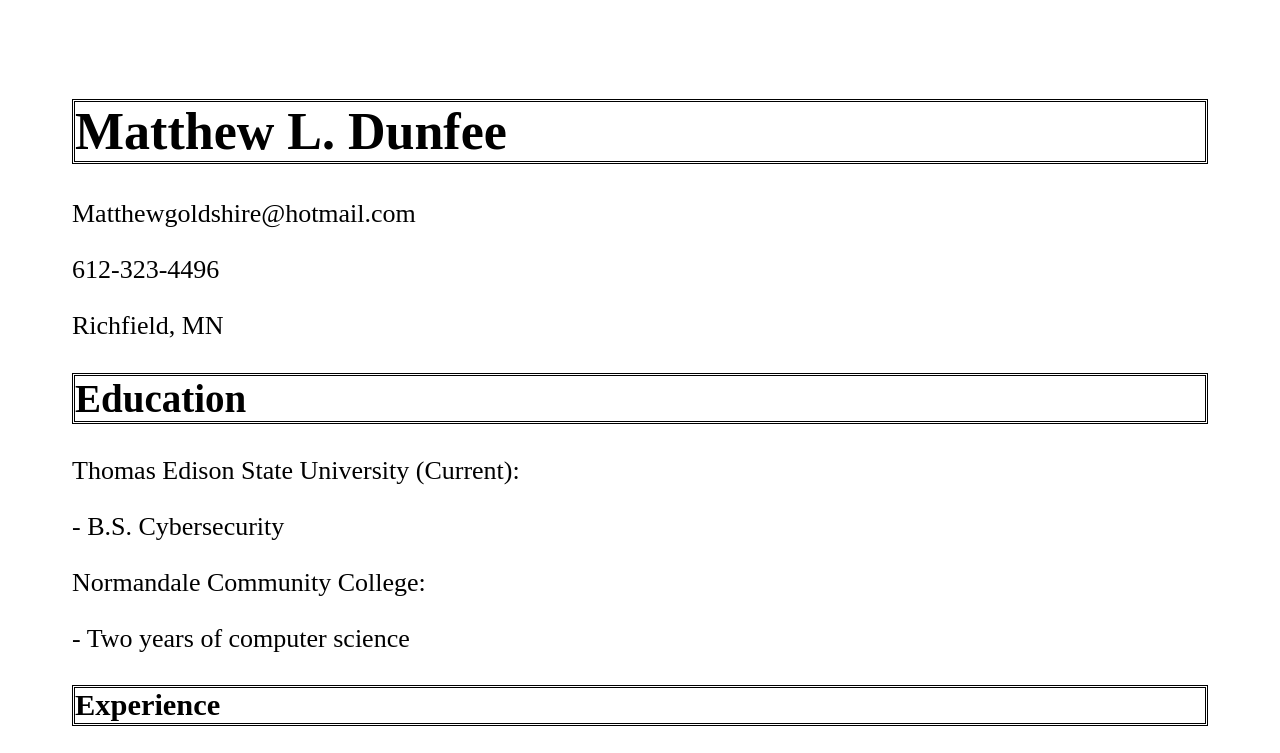
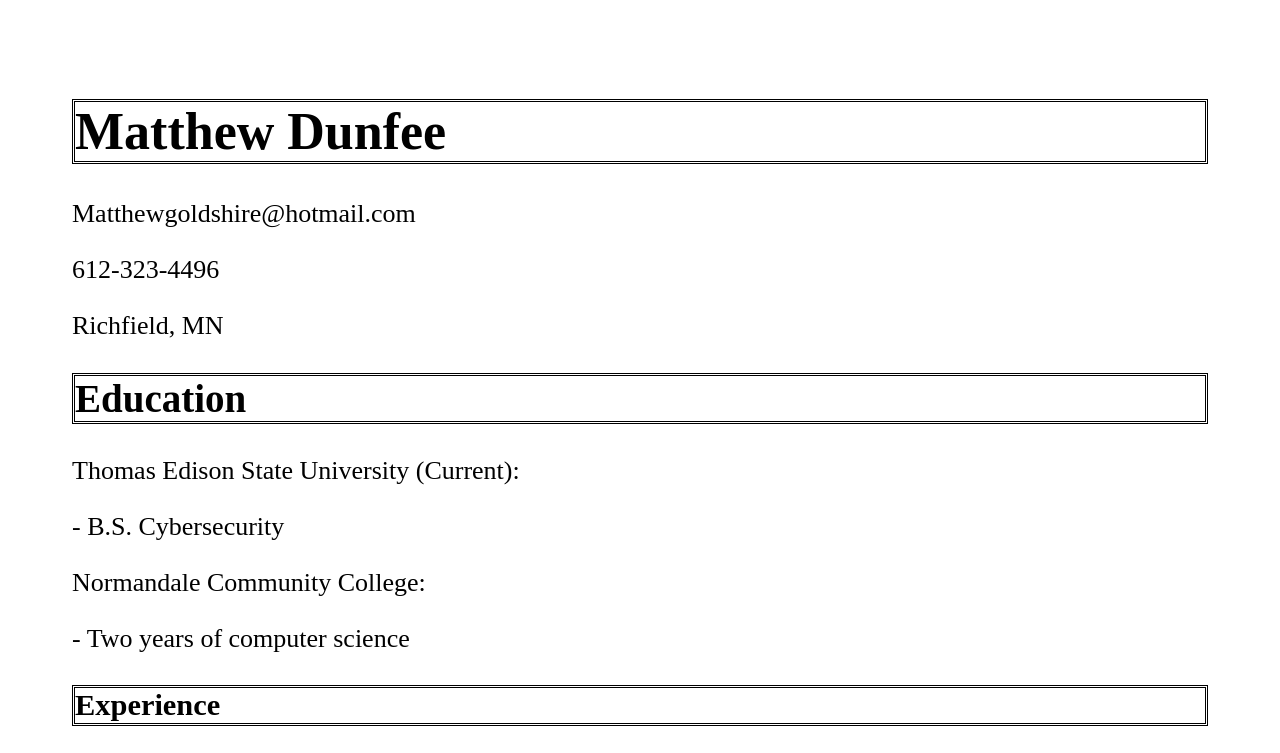
Before and after one commit to m1dunfee/m1dunfee.github.io, a plain HTML site: page index.html in a window 1280 px wide. Shown: the top 753 px of the page. Drawn offline with Linux system fonts and the light colour scheme.

Commit message:
Update index.html

```diff
--- a/index.html
+++ b/index.html
@@ -8,7 +8,7 @@
     </head>
 
     <h1>
-        Matthew L. Dunfee
+        Matthew Dunfee
     </h1>
     <body>
         Matthewgoldshire@hotmail.com<p>
```
